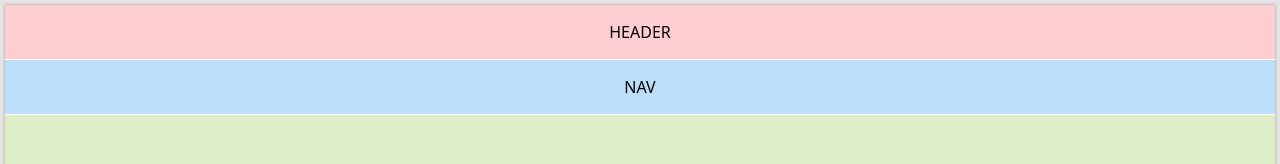
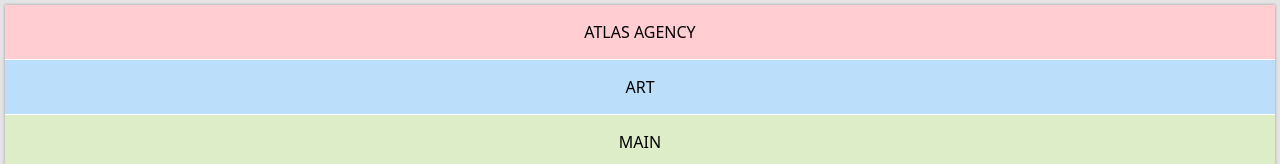
Before and after one commit to kreativekntrl/atlas-agency, a React (Create React App) app in the folder atlas-agency/: page / in a window 1280 px wide. Shown: the top 164 px of the page. Built offline with nearby package versions, Linux system fonts and the light colour scheme.

Commit message:
components added

```diff
--- a/atlas-agency/src/App.js
+++ b/atlas-agency/src/App.js
@@ -1,22 +1,32 @@
 import './App.scss';
+import NavBar from './components/NavBar.js';
+import Article from './components/Article.js';
+import Main from './components/Main.js';
+import Aside from './components/Aside.js';
+import Footer from './components/Footer.js';
 
 function App() {
   return (
 <div className="page-wrap">
   <header className="page-header">
-    Header
+    Atlas Agency
+    <NavBar />
   </header>
-  <nav className="page-nav">
-    Nav
-  </nav>
+  <article className="page-art">
+    Art
+    <Article />
+  </article>
   <main className="page-main">
-
+    main
+    <Main />
   </main>
   <aside className="page-sidebar">
     Aside
+    <Aside />
   </aside>
   <footer className="page-footer">
     Footer
+    <Footer />
   </footer>
 </div>
   );
--- a/atlas-agency/src/App.scss
+++ b/atlas-agency/src/App.scss
@@ -44,7 +44,7 @@
     grid-column: 1 / -1;
     background: #e1bee7;
   }
-  .page-nav {
+  .page-art {
     grid-column: 1 / -1;
     grid-row: 2 / 3;
     background: #bbdefb;
--- /dev/null
+++ b/atlas-agency/src/components/Article.js
@@ -0,0 +1,8 @@
+const Article = () => {
+    return(
+        <div>
+
+        </div>
+    );
+}
+export default Article;
--- /dev/null
+++ b/atlas-agency/src/components/Aside.js
@@ -0,0 +1,9 @@
+const Aside = () => {
+    return (
+        <div>
+
+        </div>
+    );
+}
+
+export default Aside;
--- /dev/null
+++ b/atlas-agency/src/components/Footer.js
@@ -0,0 +1,8 @@
+const Footer = () => {
+    return(
+        <div>
+
+        </div>
+    );
+}
+export default Footer;
--- /dev/null
+++ b/atlas-agency/src/components/Main.js
@@ -0,0 +1,8 @@
+const Main = () => {
+    return(
+        <div>
+
+        </div>
+    );
+}
+export default Main;
--- /dev/null
+++ b/atlas-agency/src/components/NavBar.js
@@ -0,0 +1,9 @@
+const NavBar = () => {
+    return(
+        <div>
+
+        </div>
+    );
+}
+
+export default NavBar;
```
